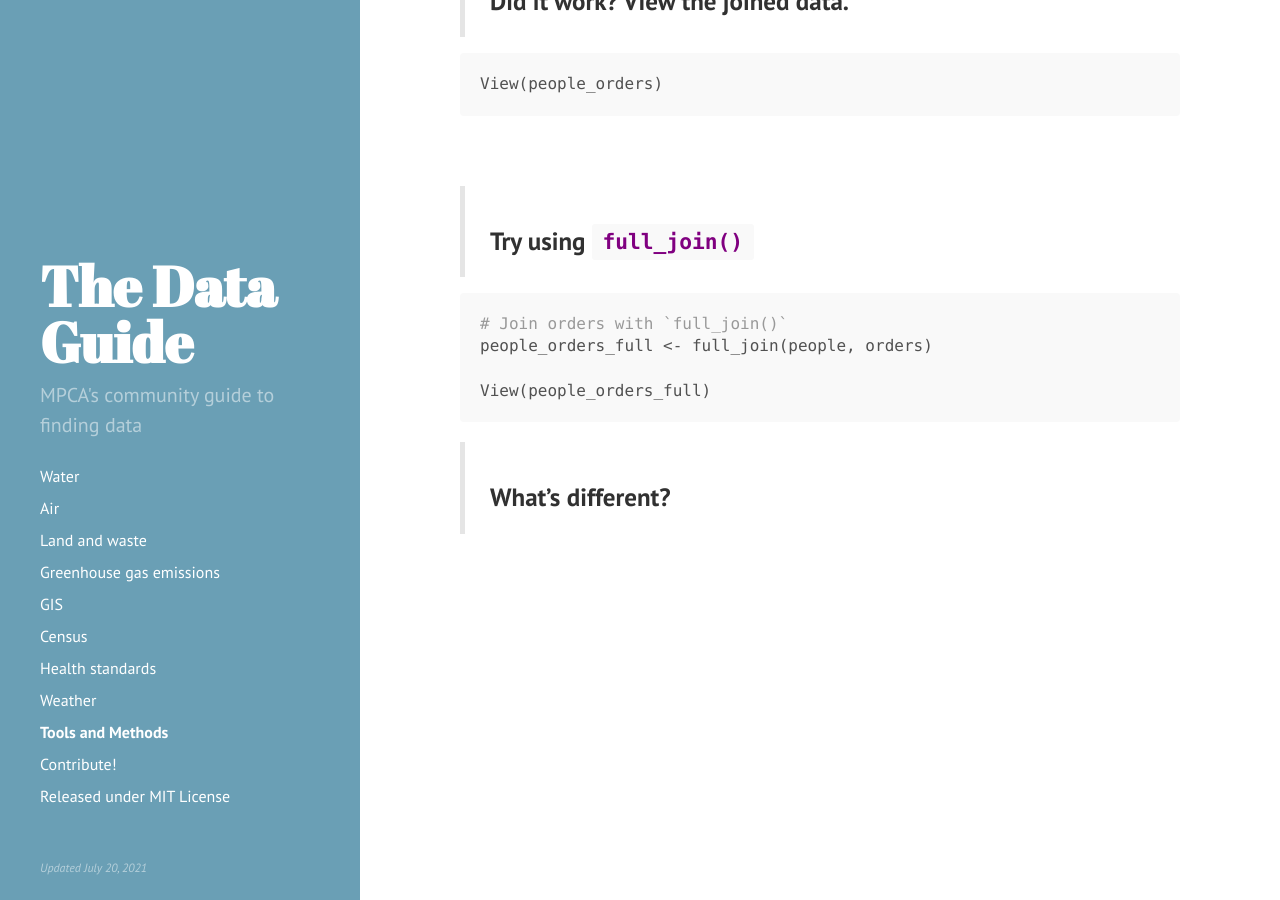
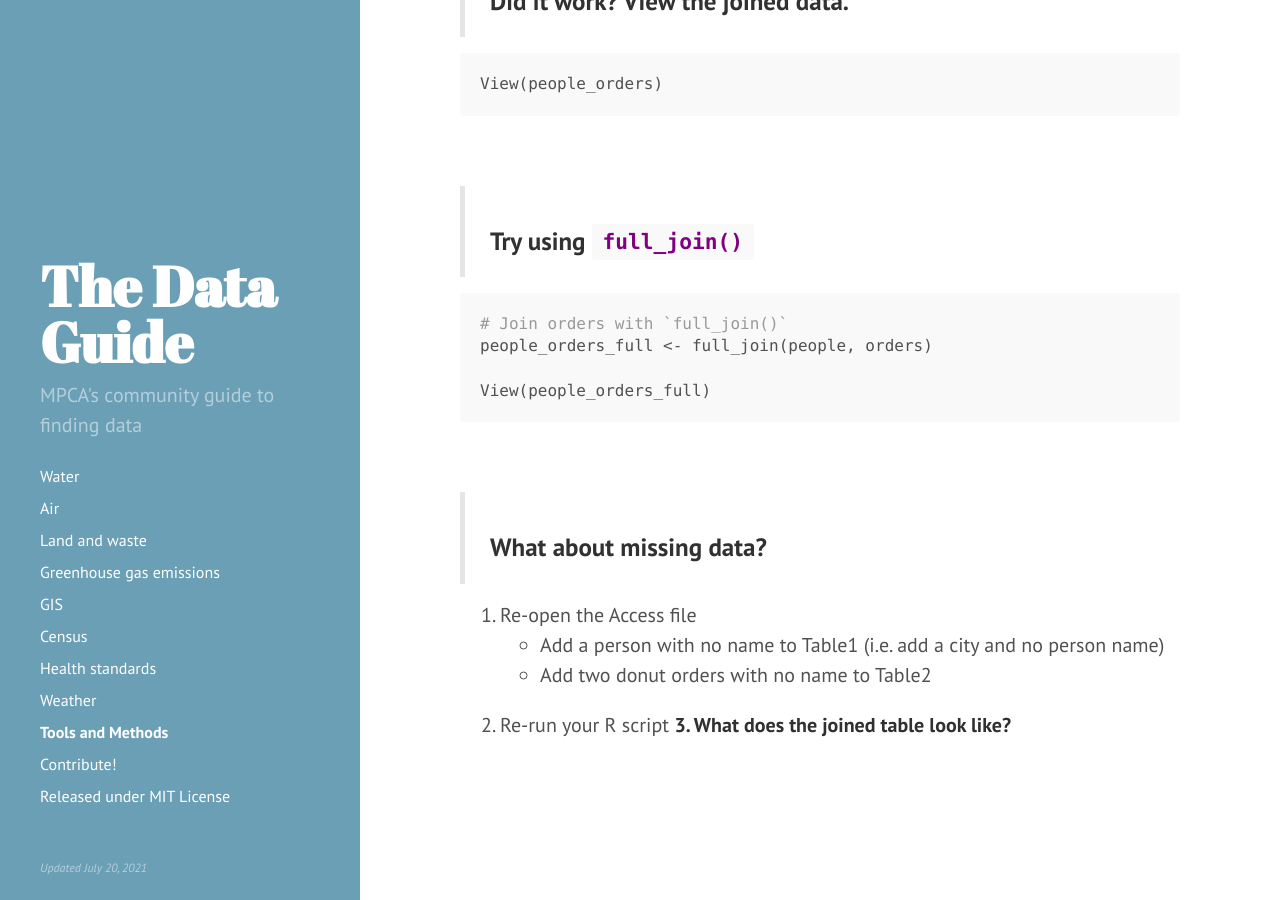
Before and after one commit to annemorris/Data-Guide-1, a Jekyll site: the page built from 98-Tools_and_Methods.md, in a window 1280 px wide and 900 px high, scrolled down 3093 px. Built offline with Jekyll 4.4.1, drawn with Linux system fonts in a browser that asks for light colours.

Commit message:
Update 98-Tools_and_Methods.md

````diff
--- a/98-Tools_and_Methods.md
+++ b/98-Tools_and_Methods.md
@@ -105,4 +105,12 @@ people_orders_full <- full_join(people, orders)
 View(people_orders_full)
 ```
 
-> ### What's different?
+<br>
+
+> ### What about missing data?
+
+1. Re-open the Access file
+    - Add a person with no name to Table1 (i.e. add a city and no person name)
+    - Add two donut orders with no name to Table2
+2. Re-run your R script
+**3. What does the joined table look like?**
````
